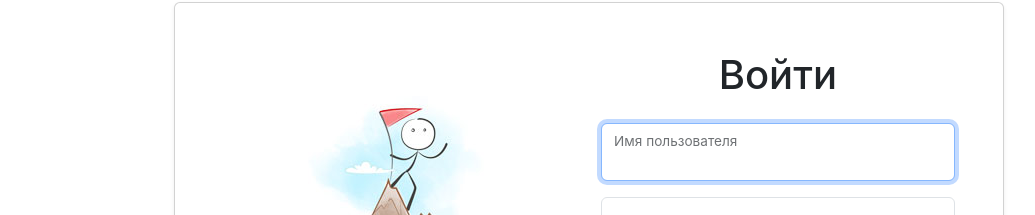
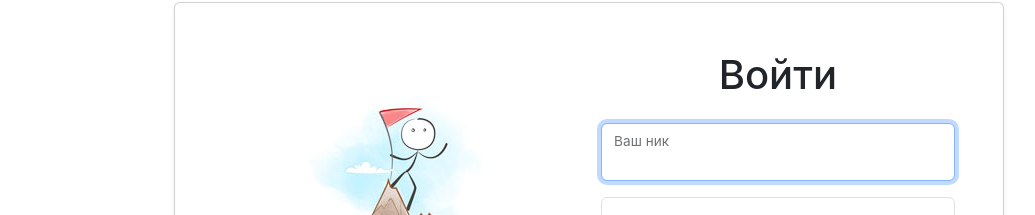
Before and after one commit to Onfire22/frontend-project-12, a React (Create React App) app in the folder frontend/: page /login in a window 1280 px wide. Shown: the part 204-419 px from the top of the page, without its empty margins (51-1086 px from the left). Built offline with nearby package versions, Linux system fonts and the light colour scheme; no server answers.

Commit message:
fix login placeholder

```diff
--- a/frontend/src/components/LoginForm.jsx
+++ b/frontend/src/components/LoginForm.jsx
@@ -40,7 +40,7 @@ const LoginForm = () => {
   return (
     <Form className="col-12 col-md-6 mt-3 mt-md-0" onSubmit={formik.handleSubmit}>
       <h1 className="text-center mb-4">{t('forms.loginTitle')}</h1>
-      <FloatingLabel className="mb-3" controlId="username" label={t('forms.signupLogin')}>
+      <FloatingLabel className="mb-3" controlId="username" label={t('forms.login')}>
         <Form.Control
           type="text"
           placeholder="От 3 до 20 символов"
```
